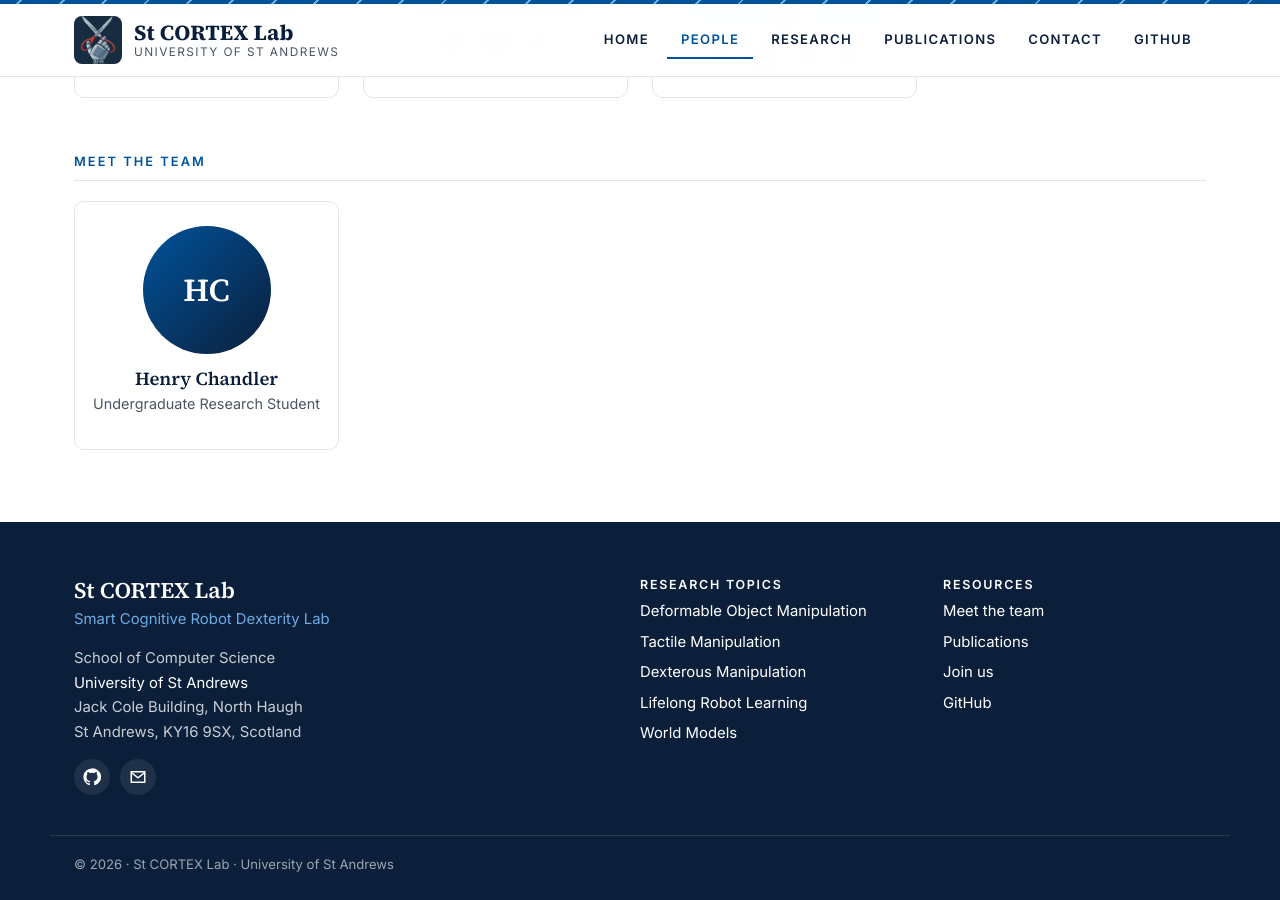
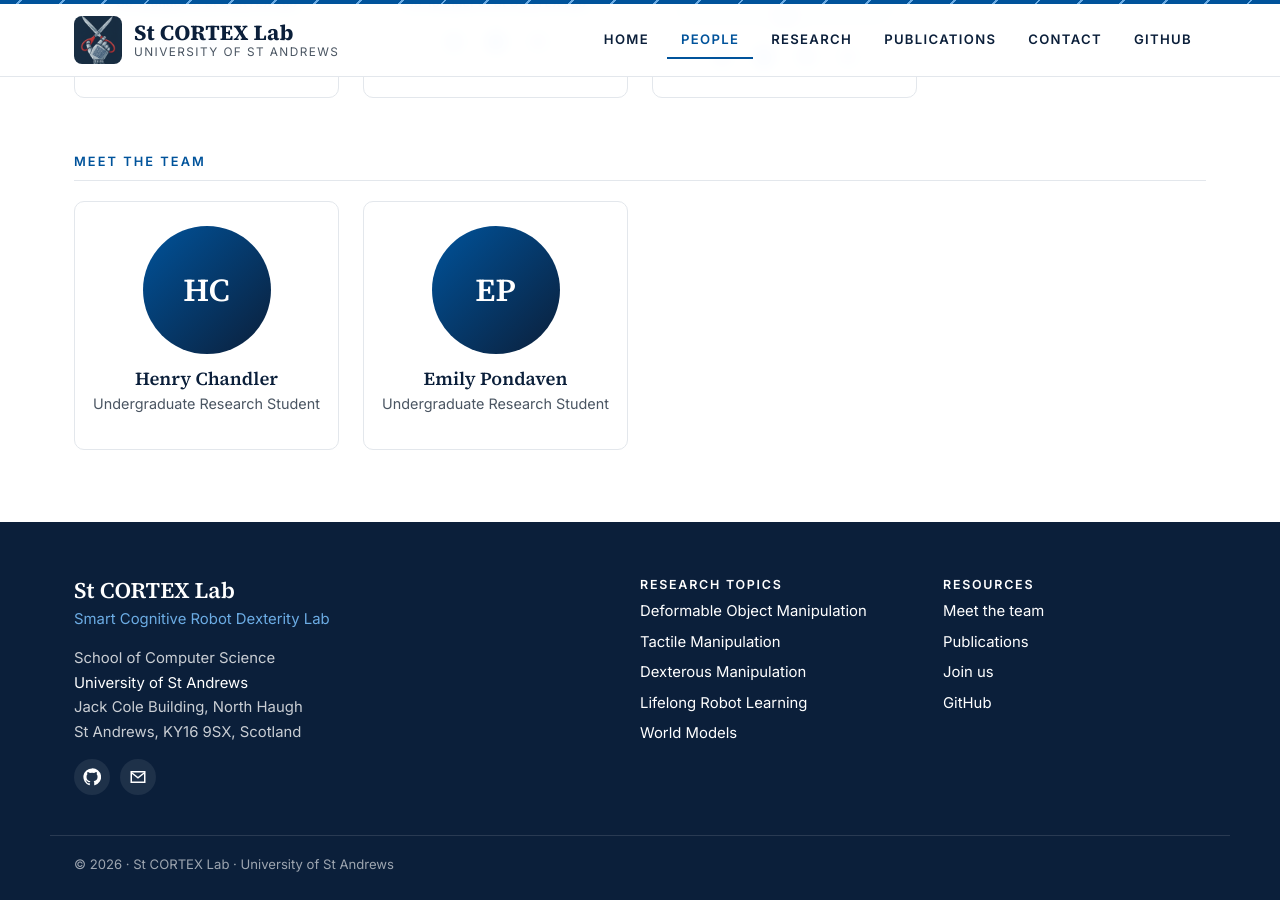
Before and after one commit to st-cortex-lab/st-cortex-lab.github.io, a Jekyll site: the page built from people.html, in a window 1280 px wide and 900 px high, scrolled down 696 px. Built offline with Jekyll 4.4.1, drawn with Linux system fonts in a browser that asks for light colours.

Commit message:
Add Emily Pondaven back to the team
Co-Authored-By: Claude Opus 5.5 <noreply@anthropic.com>

```diff
--- a/_data/people.yml
+++ b/_data/people.yml
@@ -29,6 +29,8 @@ leads:
 members:
   - name: Henry Chandler
     role: Undergraduate Research Student
+  - name: Emily Pondaven
+    role: Undergraduate Research Student
 
 # Add entries here as people graduate or leave; the sections stay hidden while empty.
 alumni: []
```
